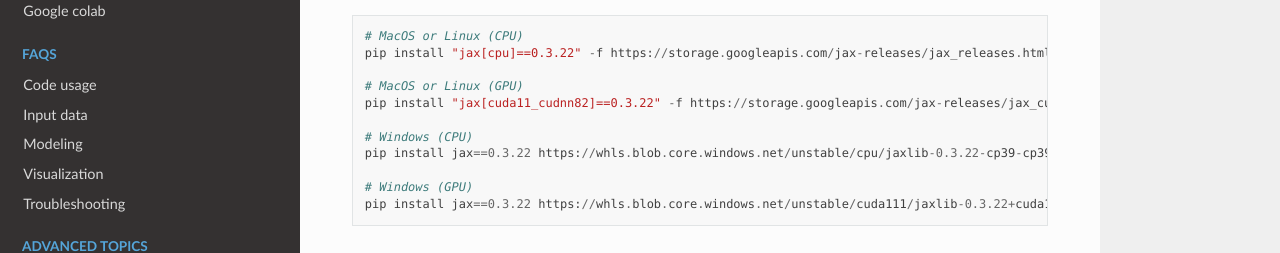
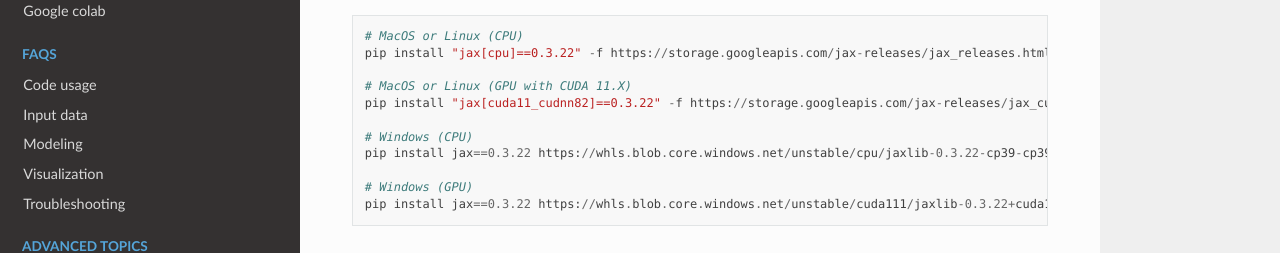
Before and after one commit to dattalab/keypoint-moseq, a Sphinx documentation site: the page built from docs/source/install.rst, in a window 1280 px wide and 900 px high, scrolled down 1445 px. Shown: the part 231-484 px from the top of the window. Built offline with Sphinx 7.4.7 and the Read the Docs theme 2.0.0, drawn with Linux system fonts in a browser that asks for light colours; pages that are not in the unit, such as notebooks, are missing from menus.

Commit message:
pin scipy version

```diff
--- a/docs/source/install.rst
+++ b/docs/source/install.rst
@@ -69,7 +69,7 @@
    # MacOS or Linux (CPU)
    pip install "jax[cpu]==0.3.22" -f https://storage.googleapis.com/jax-releases/jax_releases.html
 
-   # MacOS or Linux (GPU)
+   # MacOS or Linux (GPU with CUDA 11.X)
    pip install "jax[cuda11_cudnn82]==0.3.22" -f https://storage.googleapis.com/jax-releases/jax_cuda_releases.html
 
    # Windows (CPU)
--- a/setup.cfg
+++ b/setup.cfg
@@ -35,6 +35,7 @@
     commentjson
     jaxtyping==0.2.14
     etils==1.5.2
+    scipy==1.11.3
     jax-moseq==0.2.2
 
 [options.package_data]
```
